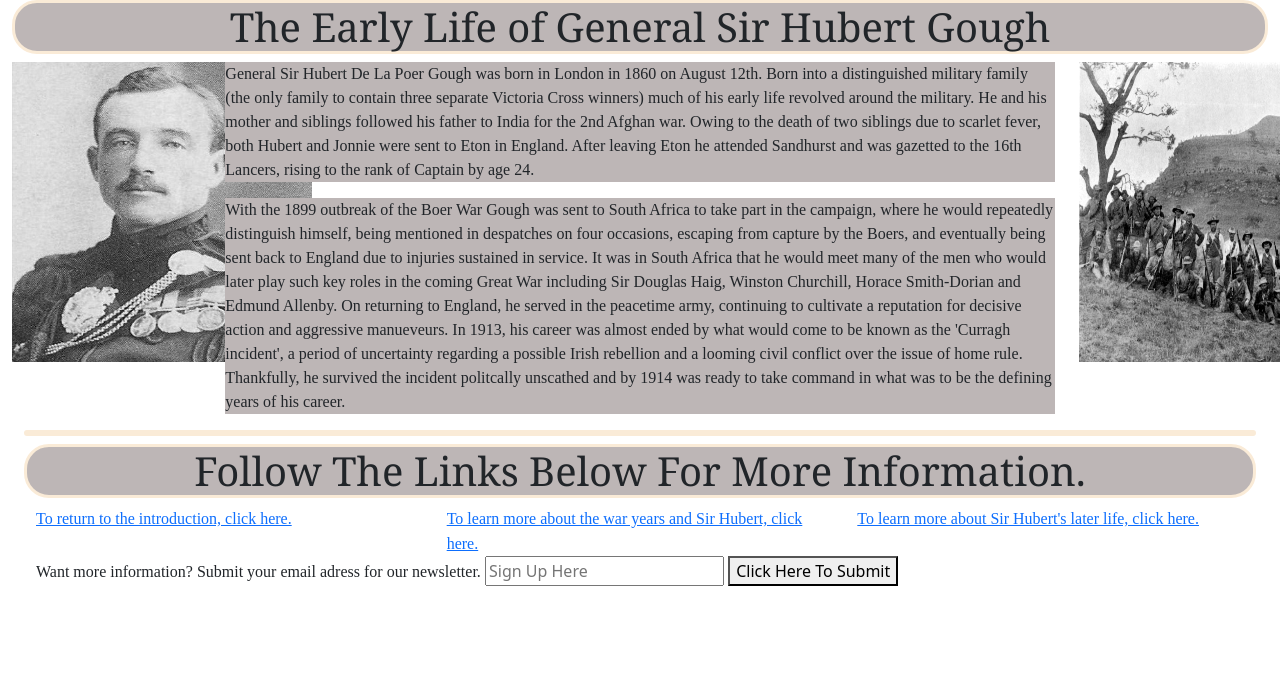
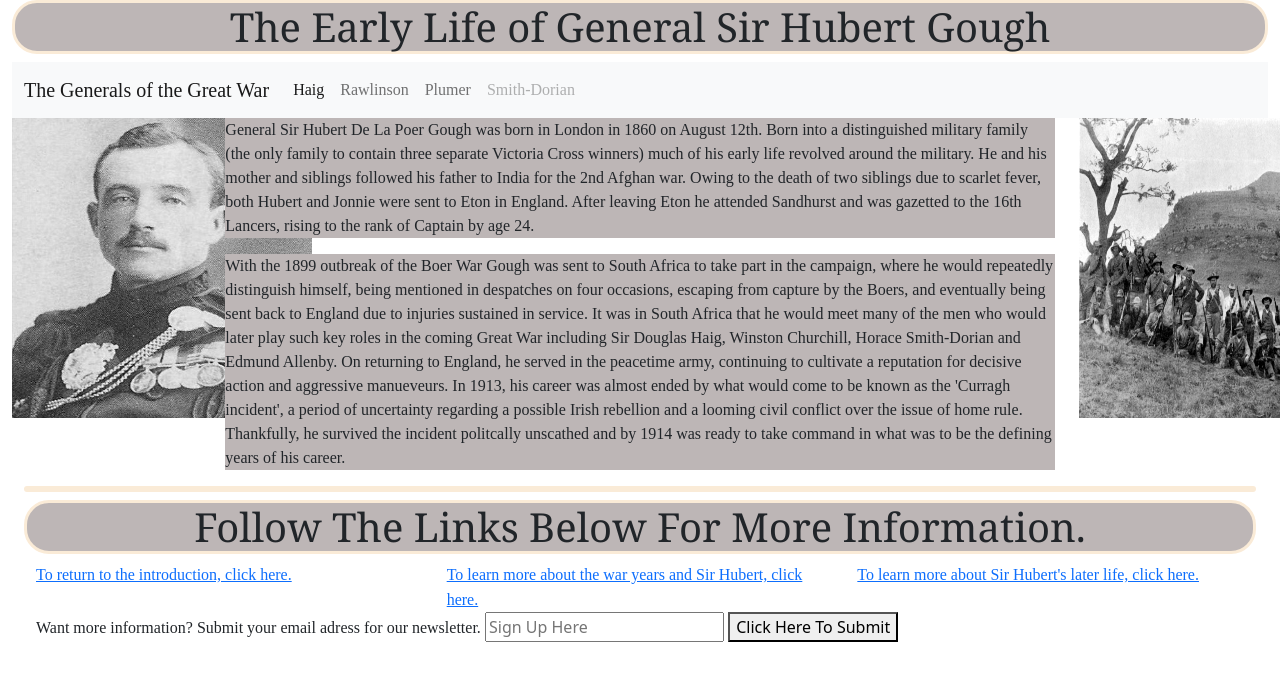
Before and after one commit to HaryduboisRCM/Gough-Redo, a plain HTML site: page early.html in a window 1280 px wide. Shown: the top 680 px of the page. Drawn offline with nearby package versions, Linux system fonts and the light colour scheme.

Commit message:
Navbar Addition

```diff
--- a/early.html
+++ b/early.html
@@ -19,6 +19,22 @@
 				<h1>The Early Life of General Sir Hubert Gough </h1>
 			</div>
 		</div>
+        <nav class="navbar navbar-expand-lg navbar-light bg-light">
+            <div class="container-fluid">
+              <a class="navbar-brand" href="#">The Generals of the Great War</a>
+              <button class="navbar-toggler" type="button" data-bs-toggle="collapse" data-bs-target="#navbarNavAltMarkup" aria-controls="navbarNavAltMarkup" aria-expanded="false" aria-label="Toggle navigation">
+                <span class="navbar-toggler-icon"></span>
+              </button>
+              <div class="collapse navbar-collapse" id="navbarNavAltMarkup">
+                <div class="navbar-nav">
+                  <a class="nav-link active" aria-current="page" href="#">Haig</a>
+                  <a class="nav-link" href="#">Rawlinson</a>
+                  <a class="nav-link" href="#">Plumer</a>
+                  <a class="nav-link disabled">Smith-Dorian</a>
+                </div>
+              </div>
+            </div>
+          </nav>
 
         <div class="row justify-content-center">
 			<div class="col-md-2">
```
Also changed, not shown: index.html (+16 -1 lines), later.html (+16 -0 lines), middle.html (+16 -1 lines).
